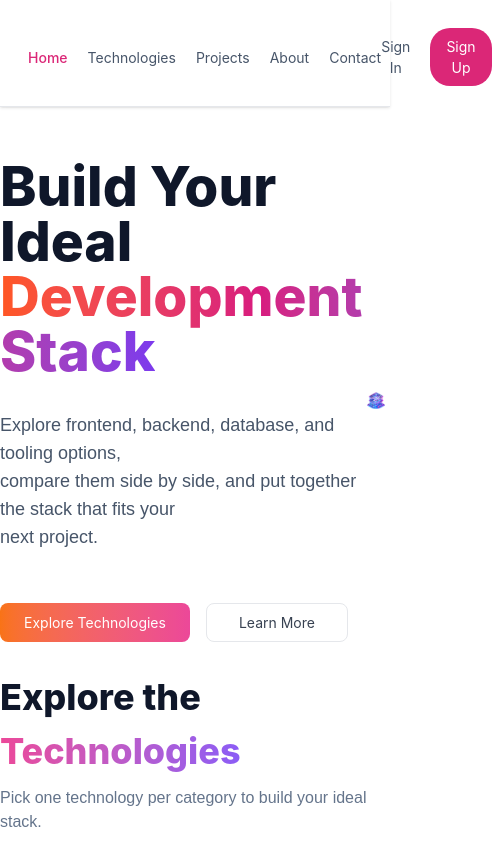
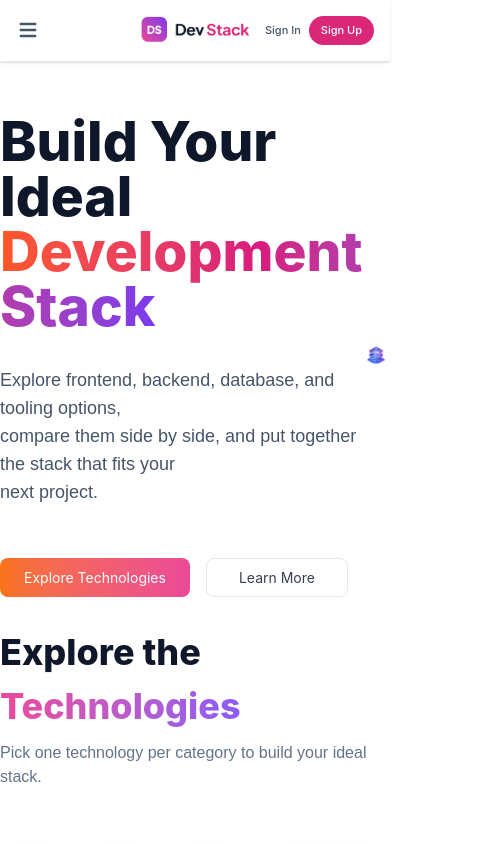
Before and after one commit to Mahjabinjannat/A05-DevStack, a React (Vite) app: page / in a window 390 px wide. Shown: the top 844 px of the page, 492 px wide, since content can reach past the window. Built offline with nearby package versions, Linux system fonts and the light colour scheme.

Commit message:
make-the-navbar-responsive

```diff
--- a/src/component/Navbar.tsx
+++ b/src/component/Navbar.tsx
@@ -1,26 +1,116 @@
+// import logoText from "../assets/logo-text.png";
+
+// export default function Navbar() {
+//   return (
+//     <div className="border-b-[0.3px] border-b-gray-200 sticky top-0 z-50 bg-white shadow-sm">
+//       <div className="flex justify-between p-7 pb-5 items-center container mx-auto ">
+//         <div>
+//           <img src={logoText} alt="" />
+//         </div>
+//         <ul className="flex justify-between gap-5">
+//           <li className="text-[#DB2777] text-[14px] font-medium">Home</li>
+//           <li className="text-[#475569] text-[14px]">Technologies</li>
+//           <li className="text-[#475569] text-[14px]">Projects</li>
+//           <li className="text-[#475569] text-[14px]">About</li>
+//           <li className="text-[#475569] text-[14px]">Contact</li>
+//         </ul>
+//         <div className="flex gap-5 items-center">
+//           <button className="text-[#475569] text-[14px]">Sign In</button>
+//           <button className="text-white bg-[#DB2777] py-2 px-4 rounded-[20px] cursor-pointer text-[14px]">
+//             Sign Up
+//           </button>
+//         </div>
+//       </div>
+//     </div>
+//   );
+// }
+
+import { useState } from "react";
 import logoText from "../assets/logo-text.png";
+import { HiMenu, HiX } from "react-icons/hi";
 
 export default function Navbar() {
+  const [isMenuOpen, setIsMenuOpen] = useState(false);
+
   return (
-    <div className="border-b-[0.3px] border-b-gray-200 sticky top-0 z-50 bg-white shadow-sm">
-      <div className="flex justify-between p-7 pb-5 items-center container mx-auto ">
-        <div>
-          <img src={logoText} alt="" />
+    <nav className="sticky top-0 z-50 border-b border-gray-200 bg-white shadow-sm">
+      <div className="container mx-auto">
+        {/* ================= MOBILE / TABLET ================= */}
+        <div className="grid grid-cols-3 items-center px-4 py-4 lg:hidden">
+          {/* Left - Hamburger */}
+          <div className="flex justify-start">
+            <button
+              onClick={() => setIsMenuOpen(!isMenuOpen)}
+              className="cursor-pointer text-2xl text-[#475569]"
+            >
+              {isMenuOpen ? <HiX /> : <HiMenu />}
+            </button>
+          </div>
+
+          {/* Center - Logo */}
+          <div className="flex justify-center">
+            <img src={logoText} alt="Dev Stack" className="w-[110px]" />
+          </div>
+
+          {/* Right - Auth Buttons */}
+          <div className="flex items-center justify-end gap-2">
+            <button className="text-[11px] font-medium text-[#475569]">
+              Sign In
+            </button>
+
+            <button className="cursor-pointer rounded-[20px] bg-[#DB2777] px-3 py-1.5 text-[11px] font-medium text-white">
+              Sign Up
+            </button>
+          </div>
         </div>
-        <ul className="flex justify-between gap-5">
-          <li className="text-[#DB2777] text-[14px] font-medium">Home</li>
-          <li className="text-[#475569] text-[14px]">Technologies</li>
-          <li className="text-[#475569] text-[14px]">Projects</li>
-          <li className="text-[#475569] text-[14px]">About</li>
-          <li className="text-[#475569] text-[14px]">Contact</li>
-        </ul>
-        <div className="flex gap-5 items-center">
-          <button className="text-[#475569] text-[14px]">Sign In</button>
-          <button className="text-white bg-[#DB2777] py-2 px-4 rounded-[20px] cursor-pointer text-[14px]">
-            Sign Up
-          </button>
+
+        {/* ================= MOBILE MENU ================= */}
+        {isMenuOpen && (
+          <div className="border-t border-gray-100 px-5 py-5 lg:hidden">
+            <ul className="flex flex-col gap-4">
+              <li className="text-[14px] font-medium text-[#DB2777]">Home</li>
+
+              <li className="text-[14px] text-[#475569]">Technologies</li>
+
+              <li className="text-[14px] text-[#475569]">Projects</li>
+
+              <li className="text-[14px] text-[#475569]">About</li>
+
+              <li className="text-[14px] text-[#475569]">Contact</li>
+            </ul>
+          </div>
+        )}
+
+        {/* ================= DESKTOP ================= */}
+        <div className="hidden items-center justify-between px-7 py-5 lg:flex">
+          {/* Logo */}
+          <div>
+            <img src={logoText} alt="Dev Stack" />
+          </div>
+
+          {/* Navigation */}
+          <ul className="flex items-center gap-5">
+            <li className="text-[14px] font-medium text-[#DB2777]">Home</li>
+
+            <li className="text-[14px] text-[#475569]">Technologies</li>
+
+            <li className="text-[14px] text-[#475569]">Projects</li>
+
+            <li className="text-[14px] text-[#475569]">About</li>
+
+            <li className="text-[14px] text-[#475569]">Contact</li>
+          </ul>
+
+          {/* Auth */}
+          <div className="flex items-center gap-5">
+            <button className="text-[14px] text-[#475569]">Sign In</button>
+
+            <button className="cursor-pointer rounded-[20px] bg-[#DB2777] px-4 py-2 text-[14px] text-white">
+              Sign Up
+            </button>
+          </div>
         </div>
       </div>
-    </div>
+    </nav>
   );
 }
```
